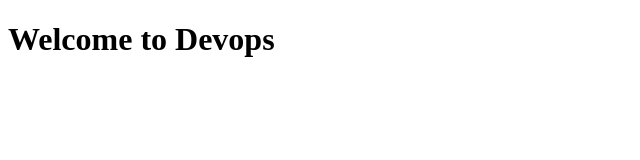
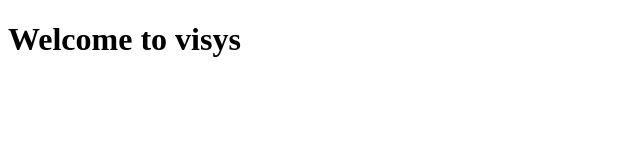
Before and after one commit to pranaygt01/nginx-html, a plain HTML site: page index.html in a window 1280 px wide. Shown: the full height of the page, 0-640 px from the left. Drawn offline with Linux system fonts and the light colour scheme.

Commit message:
Update index.html

```diff
--- a/index.html
+++ b/index.html
@@ -3,9 +3,9 @@
 <head>
     <meta charset="UTF-8">
     <meta name="viewport" content="width=device-width, initial-scale=1.0">
-    <title>Welcome to Devops</title>
+    <title>Welcome to visys</title>
 </head>
 <body>
-    <h1>Welcome to Devops</h1>
+    <h1>Welcome to visys</h1>
 </body>
 </html>
```
